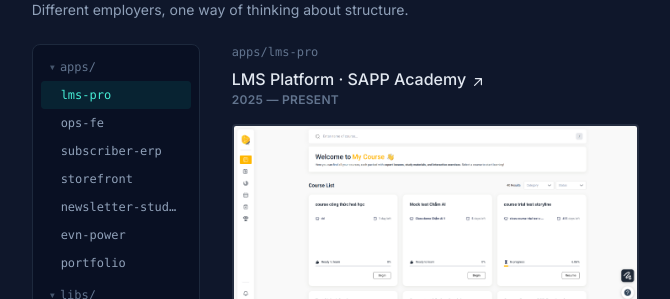
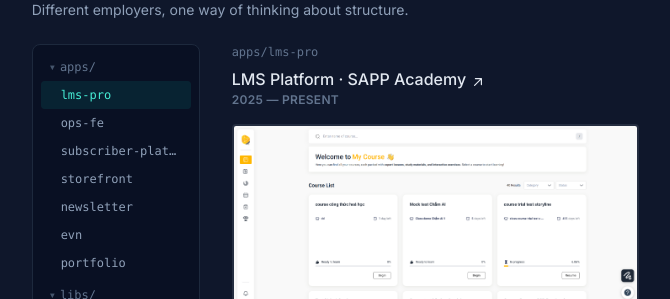
Before and after one commit to Ngocha2607/lengocha, a Next.js app: page / in a window 1280 px wide. Shown: the part 5460-5759 px from the top of the page, without its empty margins (593-1263 px from the left). Built offline with nearby package versions, Linux system fonts and the light colour scheme; no server answers.

Commit message:
feat: rename workspace nodes for clarity and consistency

```diff
--- a/src/components/WorkspaceExplorer.tsx
+++ b/src/components/WorkspaceExplorer.tsx
@@ -85,7 +85,7 @@
     internal: true,
   },
   {
-    name: "subscriber-erp",
+    name: "subscriber-platform",
     dir: "apps",
     title: "Subscriber Platform · Tweet World Travel",
     period: "2023 — 2025",
@@ -117,7 +117,7 @@
     href: "https://tweetworldtravel.com",
   },
   {
-    name: "newsletter-studio",
+    name: "newsletter",
     dir: "apps",
     title: "Newsletter System · Tweet World Travel",
     period: "2023 — 2024",
@@ -132,7 +132,7 @@
     imageAlt: "Drag-and-drop email newsletter builder interface",
   },
   {
-    name: "evn-power",
+    name: "evn",
     dir: "apps",
     title: "EVN Hanoi Power Company · 3S Intersoft",
     period: "2022 — 2023",
```
